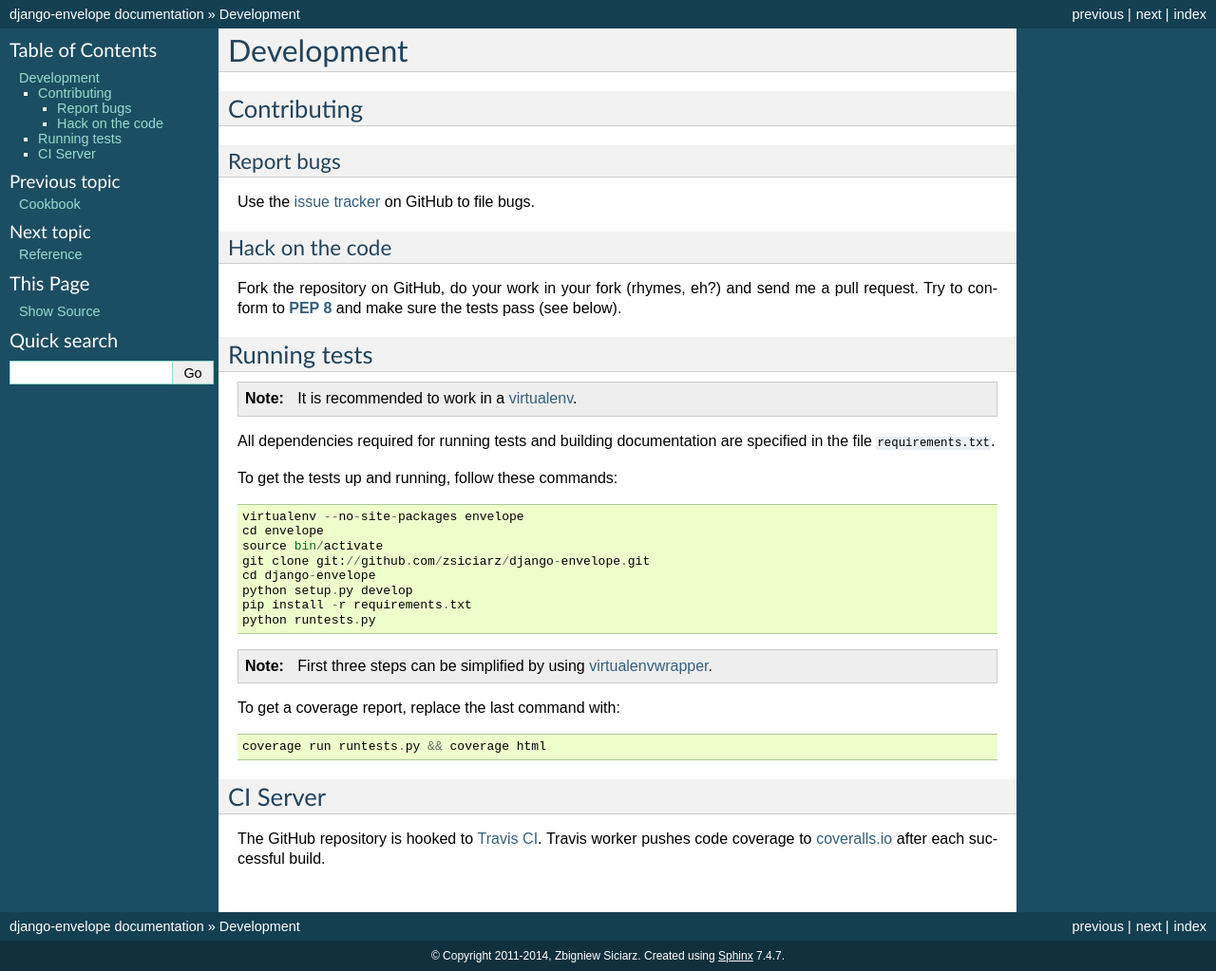
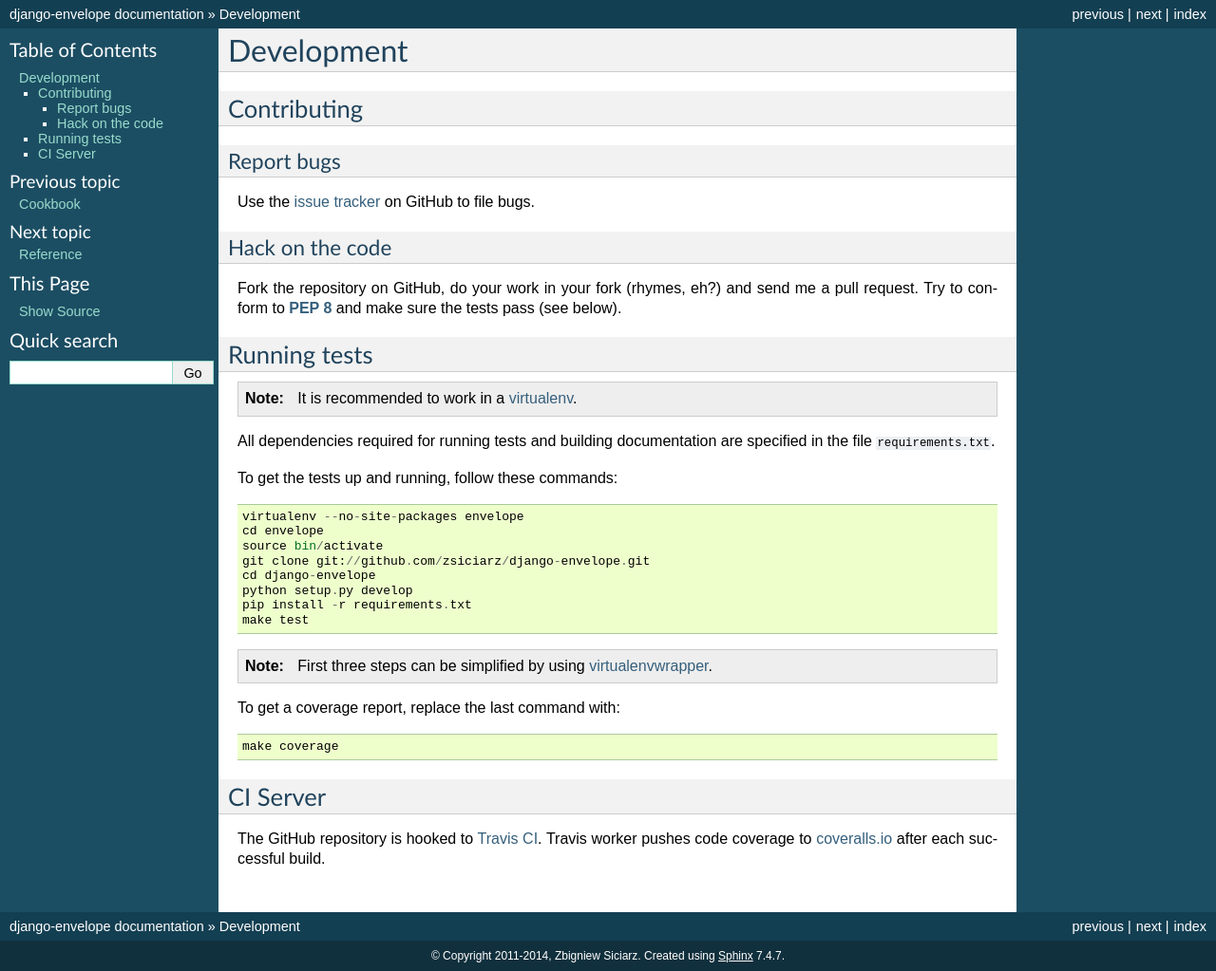
Before and after one commit to zsiciarz/django-envelope, a Sphinx documentation site: the page built from docs/development.rst, in a window 1280 px wide. Shown: the whole page at 95% size. Built offline with Sphinx 7.4.7, drawn with Linux system fonts in a browser that asks for light colours.

Commit message:
Removed runtests.py mentions from the docs.

```diff
--- a/docs/development.rst
+++ b/docs/development.rst
@@ -36,14 +36,14 @@ To get the tests up and running, follow these commands::
     cd django-envelope
     python setup.py develop
     pip install -r requirements.txt
-    python runtests.py
+    make test
 
 .. note::
    First three steps can be simplified by using virtualenvwrapper_.
 
 To get a coverage report, replace the last command with::
 
-    coverage run runtests.py && coverage html
+    make coverage
 
 
 CI Server
```
